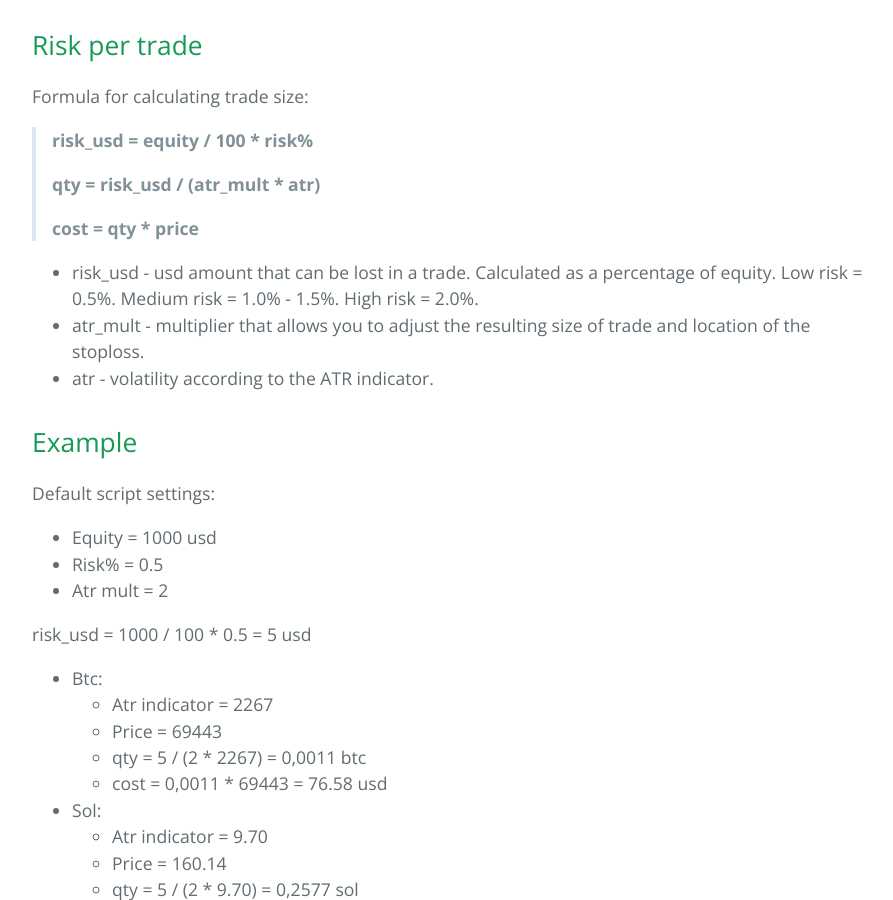
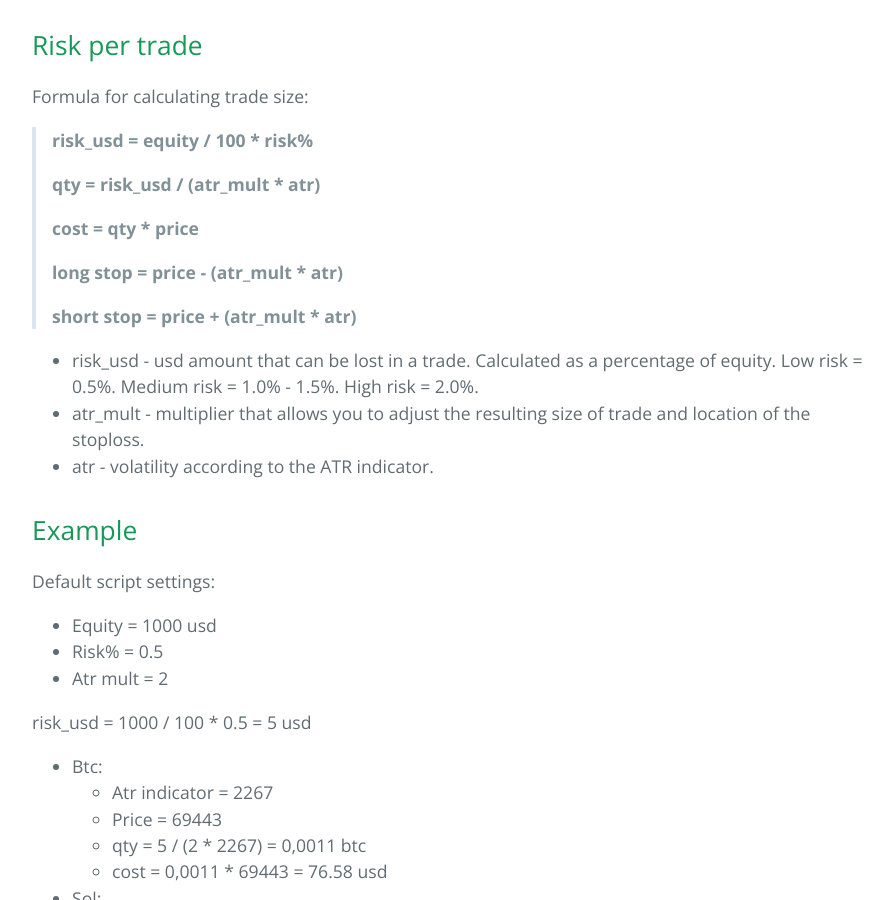
Before and after one commit to sergeyen7/sergeyen7.github.io, a Jekyll site: the page built from index.md, in a window 1280 px wide and 900 px high, scrolled down 12449 px. Shown: the whole window, without its empty margins (192-1085 px from the left). Built offline with Jekyll 4.4.1, drawn with Linux system fonts in a browser that asks for light colours; nearby versions of some CDN libraries.

Commit message:
Update index.md

```diff
--- a/index.md
+++ b/index.md
@@ -348,6 +348,10 @@ Formula for calculating trade size:
 > **qty = risk_usd / (atr_mult * atr)**
 >
 > **cost = qty * price**
+>
+> **long stop = price - (atr_mult * atr)**
+>
+> **short stop = price + (atr_mult * atr)**
 
 * risk_usd - usd amount that can be lost in a trade. Calculated as a percentage of equity. Low risk = 0.5%. Medium risk = 1.0% - 1.5%. High risk = 2.0%.
 * atr_mult - multiplier that allows you to adjust the resulting size of trade and location of the stoploss.
```
